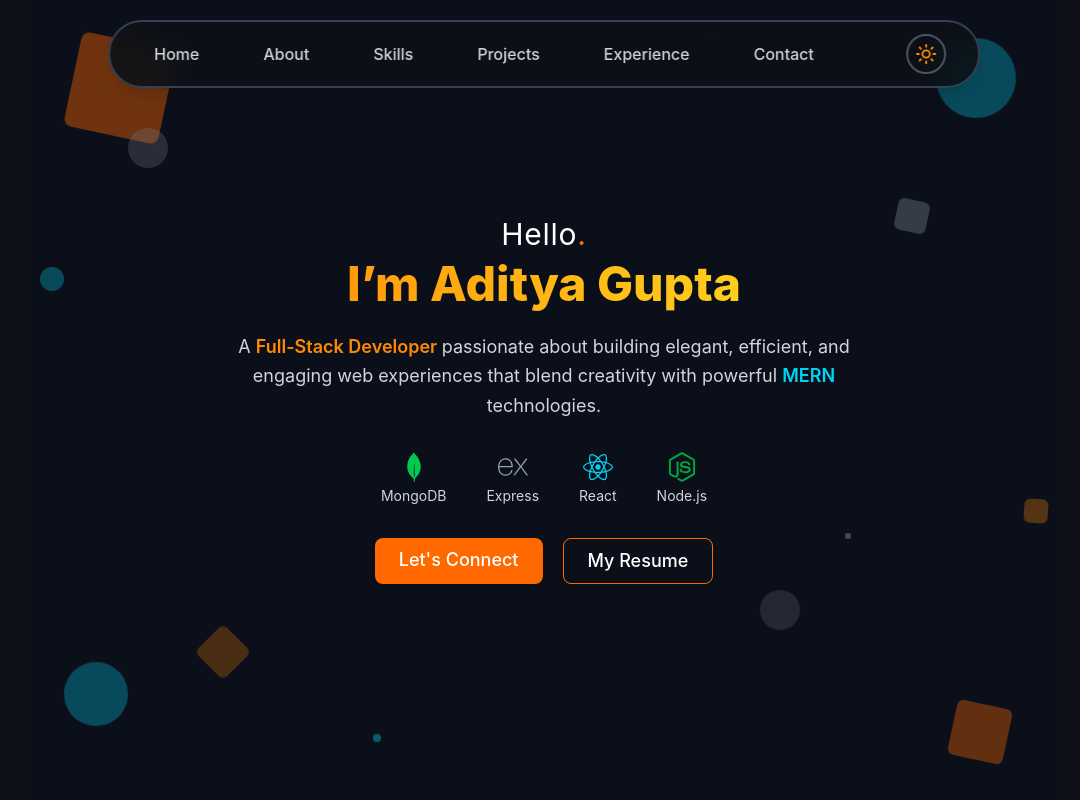
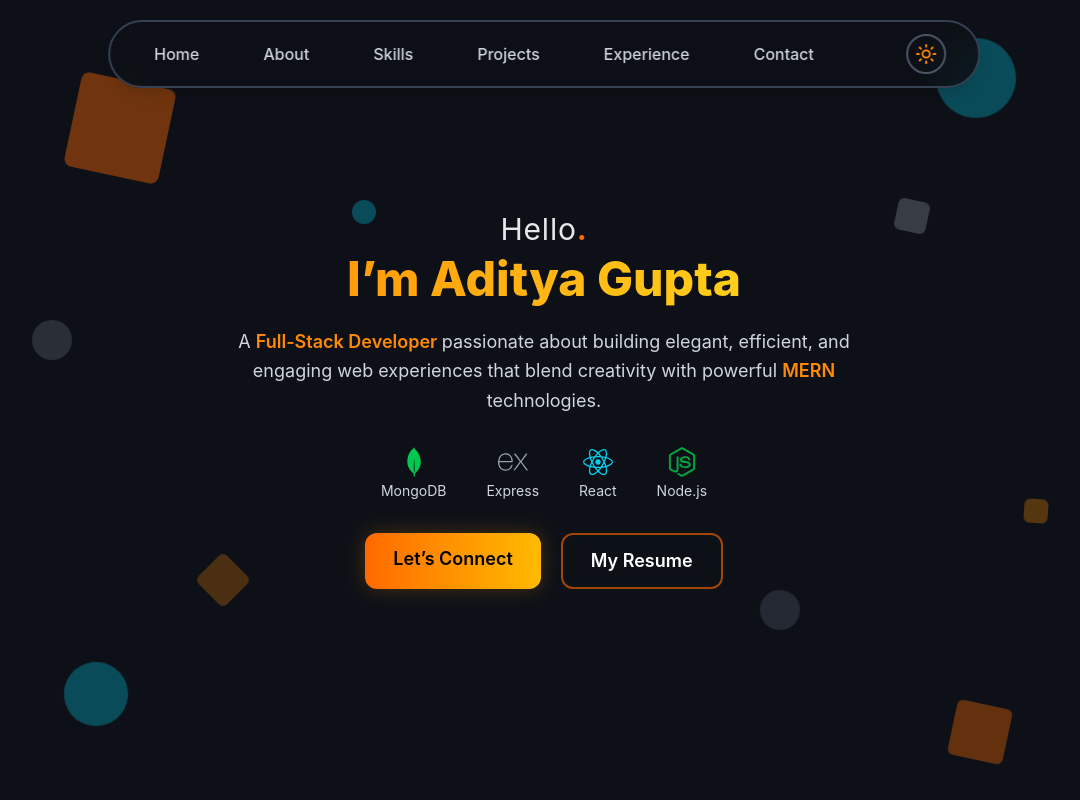
Before and after one commit to AdityaGupta2791/Portfolio, a React (Vite) app: page / in a window 1280 px wide. Shown: the top 800 px of the page, without its empty margins (96-1176 px from the left). Built offline with nearby package versions, Linux system fonts and the light colour scheme.

Commit message:
Fixed buttons UI

```diff
--- a/src/components/Hero.jsx
+++ b/src/components/Hero.jsx
@@ -14,34 +14,23 @@ const Hero = () => {
   return (
     <section
       id="home"
-      className="relative flex flex-col items-center justify-center text-center px-6 min-h-[100vh] max-w-5xl mx-auto overflow-hidden bg-[#0B0F19]"
+      className="relative flex flex-col items-center justify-center text-center px-6 min-h-[100vh] max-w-5xl mx-auto overflow-hidden bg-[#0D1117]"
     >
       {/* --- Animated Abstract Background Shapes --- */}
       <div className="absolute inset-0 overflow-hidden pointer-events-none">
-        {/* Top Left Corner */}
-        <div className="absolute top-10 left-10 w-24 h-24 bg-orange-500/40 rounded-lg rotate-12 animate-float-slow" />
-        <div className="absolute top-32 left-24 w-10 h-10 bg-gray-500/30 rounded-full animate-float-fast" />
+        {/* Left Shapes */}
+        <div className="absolute top-20 left-10 w-24 h-24 bg-orange-500/40 rounded-lg rotate-12 animate-float-slow" />
+        <div className="absolute top-1/4 left-80 w-6 h-6 bg-cyan-400/30 rounded-full animate-float-fast" />
+        <div className="absolute top-80 w-10 h-10 bg-gray-500/30 rounded-full animate-float-fast" />
+        <div className="absolute bottom-50 left-1/6 w-10 h-10 bg-orange-400/25 rounded-md rotate-45 animate-float-slow" />
+        <div className="absolute bottom-16 left-8 w-16 h-16 bg-cyan-400/30 rounded-full animate-float-medium" />
 
-        {/* Bottom Left */}
-        <div className="absolute bottom-16 left-8 w-16 h-16 bg-cyan-400/30 rounded-full animate-float-medium" />
-        <div className="absolute bottom-32 left-1/6 w-10 h-10 bg-orange-400/25 rounded-md rotate-45 animate-float-slow" />
-
-        {/* Top Right */}
+        {/* Right Shapes */}
         <div className="absolute top-12 right-10 w-20 h-20 bg-cyan-400/30 rounded-full animate-float-medium" />
         <div className="absolute top-1/4 right-1/8 w-8 h-8 bg-gray-400/30 rounded-md rotate-12 animate-float-fast" />
-
-        {/* Bottom Right */}
+        <div className="absolute bottom-1/3 right-2 w-6 h-6 bg-orange-400/30 rounded-md animate-float-medium" />
+        <div className="absolute bottom-1/5 right-1/4 w-10 h-10 bg-gray-500/25 rounded-full animate-float-medium" />
         <div className="absolute bottom-10 right-12 w-14 h-14 bg-orange-500/35 rounded-md rotate-12 animate-float-slow" />
-        <div className="absolute bottom-1/5 right-1/4 w-10 h-10 bg-gray-500/25 rounded-full animate-float-medium" />
-
-        {/* Mid Edges */}
-        <div className="absolute top-1/3 left-2 w-6 h-6 bg-cyan-400/30 rounded-full animate-float-fast" />
-        <div className="absolute bottom-1/3 right-2 w-6 h-6 bg-orange-400/30 rounded-md animate-float-medium" />
-
-        {/* Tiny Dots */}
-        <div className="absolute top-8 right-1/3 w-2 h-2 bg-orange-400/40 rounded-full animate-float-slow" />
-        <div className="absolute bottom-12 left-1/3 w-2 h-2 bg-cyan-400/40 rounded-full animate-float-medium" />
-        <div className="absolute top-2/3 right-1/5 w-1.5 h-1.5 bg-gray-400/40 rounded-full animate-float-fast" />
       </div>
 
       {/* --- Main Content --- */}
@@ -51,9 +40,10 @@ const Hero = () => {
         transition={{ duration: 0.8 }}
         className="relative z-10"
       >
-        <p className="text-3xl tracking-wide">
-          Hello<span className="text-orange-500">.</span>
+        <p className="text-3xl tracking-wide text-gray-200">
+          Hello<span className="text-orange-500 font-bold">.</span>
         </p>
+
 
         <h1 className="text-5xl font-extrabold mt-2 pb-2 bg-gradient-to-r from-orange-400 to-yellow-300 bg-clip-text text-transparent">
           I’m Aditya Gupta
@@ -63,7 +53,7 @@ const Hero = () => {
         <p className="text-gray-300 mt-4 max-w-2xl mx-auto text-lg leading-relaxed">
           A <span className="text-orange-400 font-semibold">Full-Stack Developer </span>
           passionate about building elegant, efficient, and engaging web experiences
-          that blend creativity with powerful <span className="text-cyan-400 font-semibold">MERN</span> technologies.
+          that blend creativity with powerful <span className="text-orange-400 font-semibold">MERN</span> technologies.
         </p>
 
         {/* SkilledIn Icons */}
@@ -86,23 +76,25 @@ const Hero = () => {
         initial={{ opacity: 0, y: 10 }}
         animate={{ opacity: 1, y: 0 }}
         transition={{ delay: 0.3, duration: 0.6 }}
-          className="flex gap-5 justify-center"
+        className="flex gap-5 justify-center mt-4"
       >
         <a
           href="#contact"
-            className="inline-block bg-orange-500 px-6 py-2 rounded-lg font-medium text-lg shadow-md hover:shadow-orange-500/40 hover:bg-orange-600 transition"
+          className="inline-block px-7 py-3 text-black text-lg font-semibold rounded-xl bg-gradient-to-r from-orange-500 to-amber-400 shadow-[0_0_20px_rgba(255,140,0,0.25)] hover:shadow-[0_0_30px_rgba(255,140,0,0.45)] hover:scale-[1.03] active:scale-[0.98] transition-all duration-300"
         >
-            Let's Connect
+          Let’s Connect
         </a>
+
         <a
-            href="https://drive.google.com/file/d/1WNm5fkwWnNr9DUrtXQdFh2m0_7qsK8NQ/view"
+          href="https://drive.google.com/file/d/1H6cVdQtXQk9wzm5QuFJm3C1asnmQk_Ci/view?usp=sharing"
           target="_blank"
           rel="noopener noreferrer"
-            className="inline-block border border-orange-500 px-6 py-2 rounded-lg font-medium text-lg shadow-md hover:bg-orange-500 hover:text-white hover:shadow-orange-500/40 transition"
+          className="inline-block px-7 py-3 text-lg font-semibold rounded-xl border-2 border-orange-500/60 backdrop-blur-sm hover:border-orange-400 hover:scale-[1.03] active:scale-[0.98] transition-smooth duration-300"
         >
           My Resume
         </a>
       </motion.div>
+
       </motion.div>
     </section>
   )
```
Lines whose indentation alone changed are shown as unchanged.
